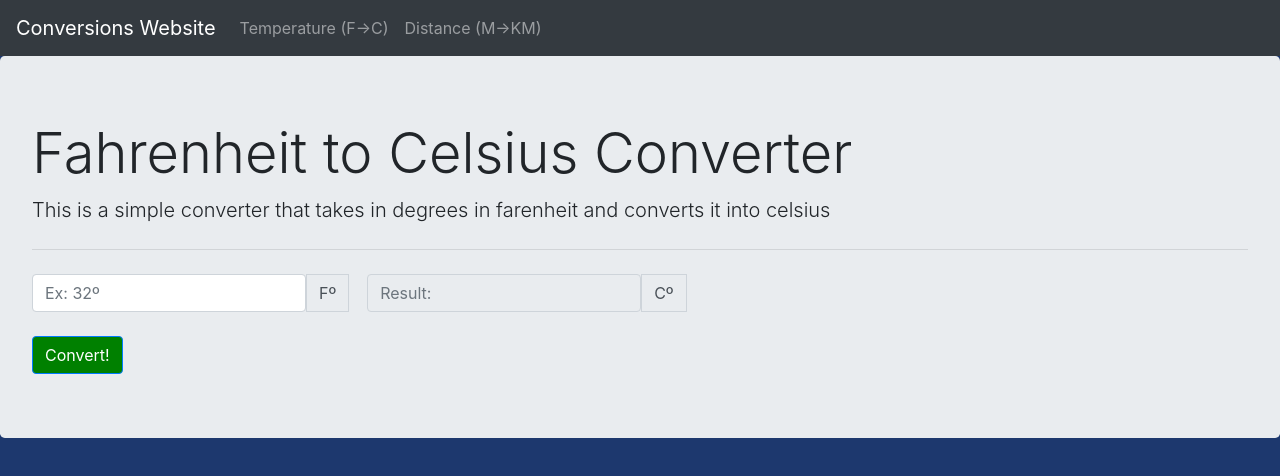
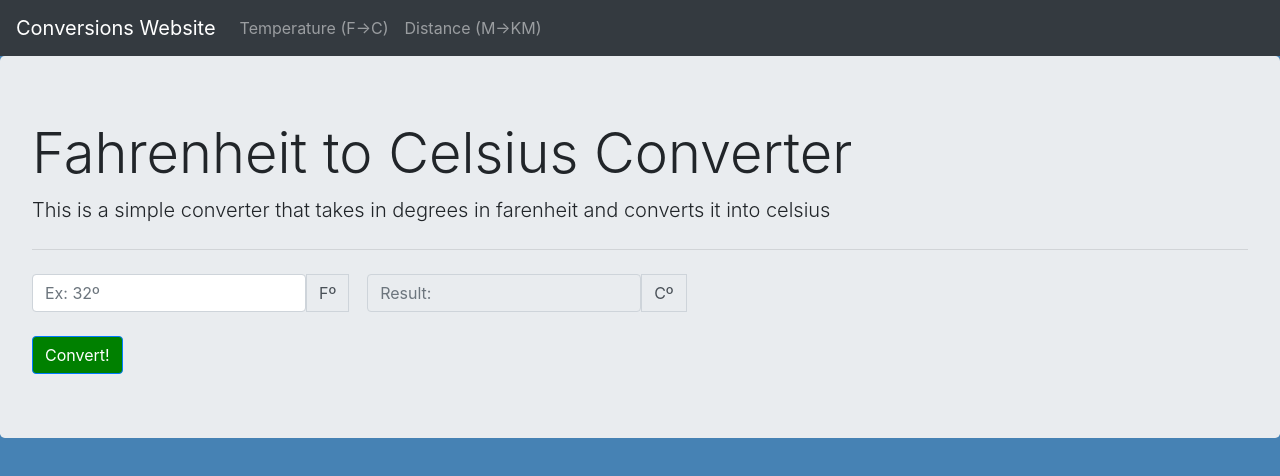
Before and after one commit to aldenmaben/4849Project1.github.io, a plain HTML site: page index.html in a window 1280 px wide. Drawn offline with nearby package versions, Linux system fonts and the light colour scheme.

Commit message:
Update project.css

```diff
--- a/project.css
+++ b/project.css
@@ -13,5 +13,5 @@
   background: orange
 }
 body{
-  background-color: #1D386E
+  background-color: steelblue
 }
```
